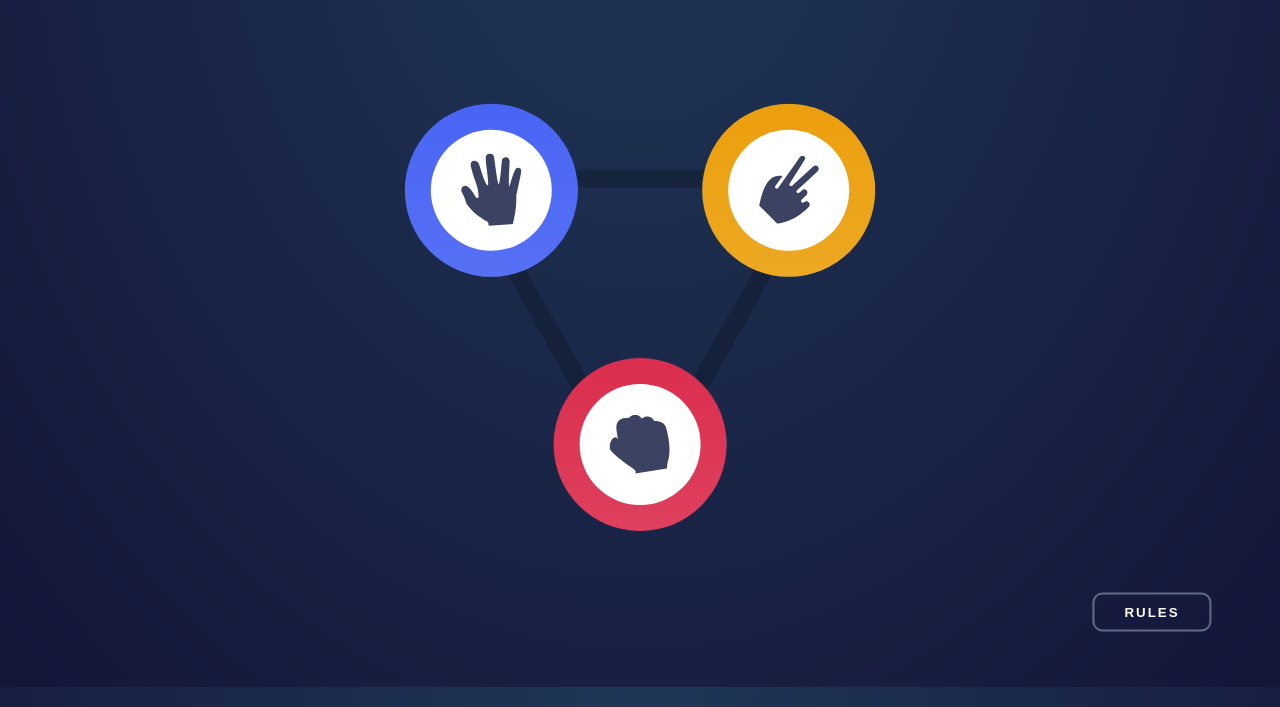
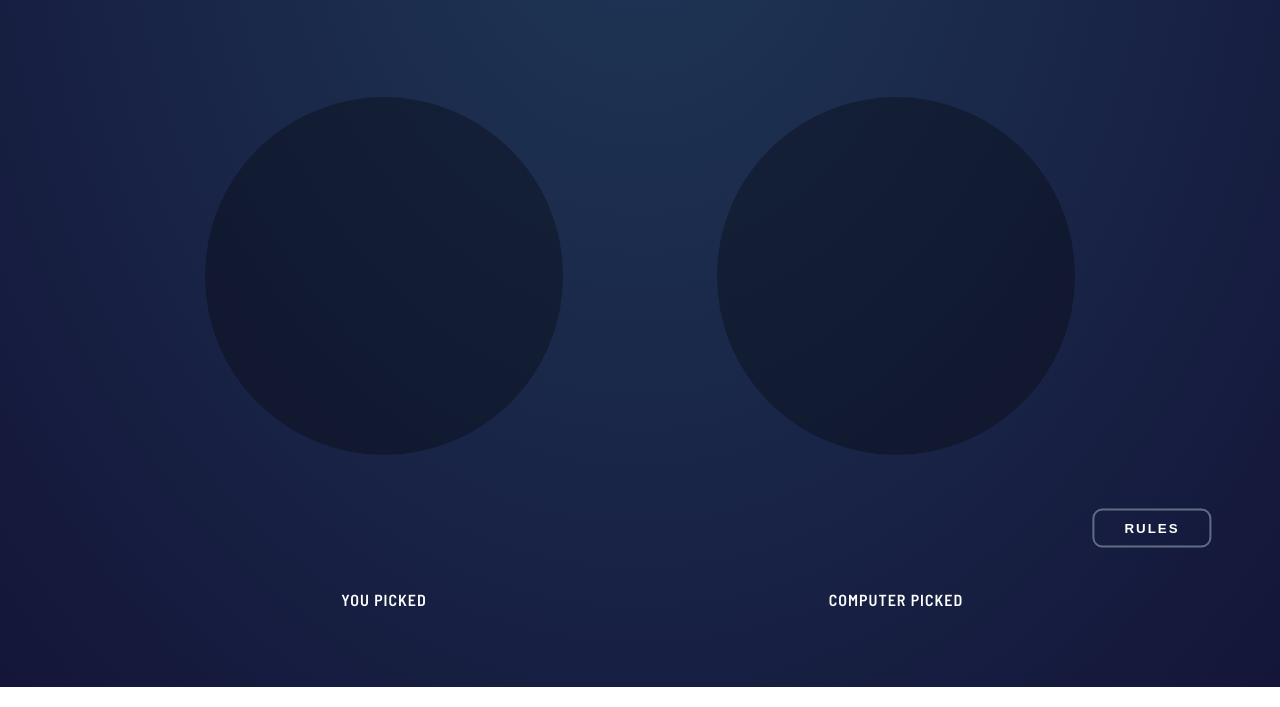
Before and after one commit to stanleyy20/rock-paper-scissors, a website built with Vite: page index.html in a window 1280 px wide. Shown: the part 153-860 px from the top of the page. Built offline with nearby package versions, Linux system fonts and the light colour scheme.

Commit message:
styling second screen

```diff
--- a/index.html
+++ b/index.html
@@ -21,7 +21,7 @@
             </div>
         </header>
 
-        <main class="main">
+        <main class="main main--hiden">
             <div class="main__container">
                 <div class="main__choose main__choose--rock">
                     <div class="main__choose-bg">
@@ -44,6 +44,18 @@
             <button class="main__btn">RULES</button>
         </main>
 
+        <main class="main-second">
+            <div class="main-second__container">
+                <div class="main-second__option-palece"></div>
+                <h2>YOU PICKED</h2>
+            </div>
+            <div class="main-second__container">
+                <div class="main-second__option-palece"></div>
+                <h2>COMPUTER PICKED</h2>
+            </div>
+            <button class="main__btn">RULES</button>
+        </main>
+
         <script type="module" src="/src/ts/main.ts"></script>
     </body>
 </html>
--- a/src/scss/_main-first-part.scss
+++ b/src/scss/_main-first-view.scss
@@ -89,4 +89,8 @@
             left: 90%;
         }
     }
+
+    &--hiden {
+        display: none;
+    }
 }
--- /dev/null
+++ b/src/scss/_main-second-view.scss
@@ -0,0 +1,31 @@
+.main-second {
+    width: 80%;
+    margin: 100px auto;
+    display: flex;
+    flex-direction: row;
+    align-items: center;
+    justify-content: center;
+
+    &__container {
+        aspect-ratio: 1/1;
+        width: 50%;
+        display: flex;
+        justify-content: space-between;
+        align-items: center;
+        flex-direction: column;
+    }
+
+    &__option-palece {
+        width: 70%;
+        height: 70%;
+        background-color: rgba($color: #000000, $alpha: 0.3);
+        border-radius: 50%;
+    }
+
+    h2 {
+        color: $white-text;
+        font-size: 1rem;
+        font-weight: 600;
+        letter-spacing: 1px;
+    }
+}
--- a/src/scss/index.scss
+++ b/src/scss/index.scss
@@ -3,4 +3,5 @@
 @import './variables';
 @import './reset';
 @import './header';
-@import './main-first-part';
+@import './main-first-view';
+@import './main-second-view';
```
